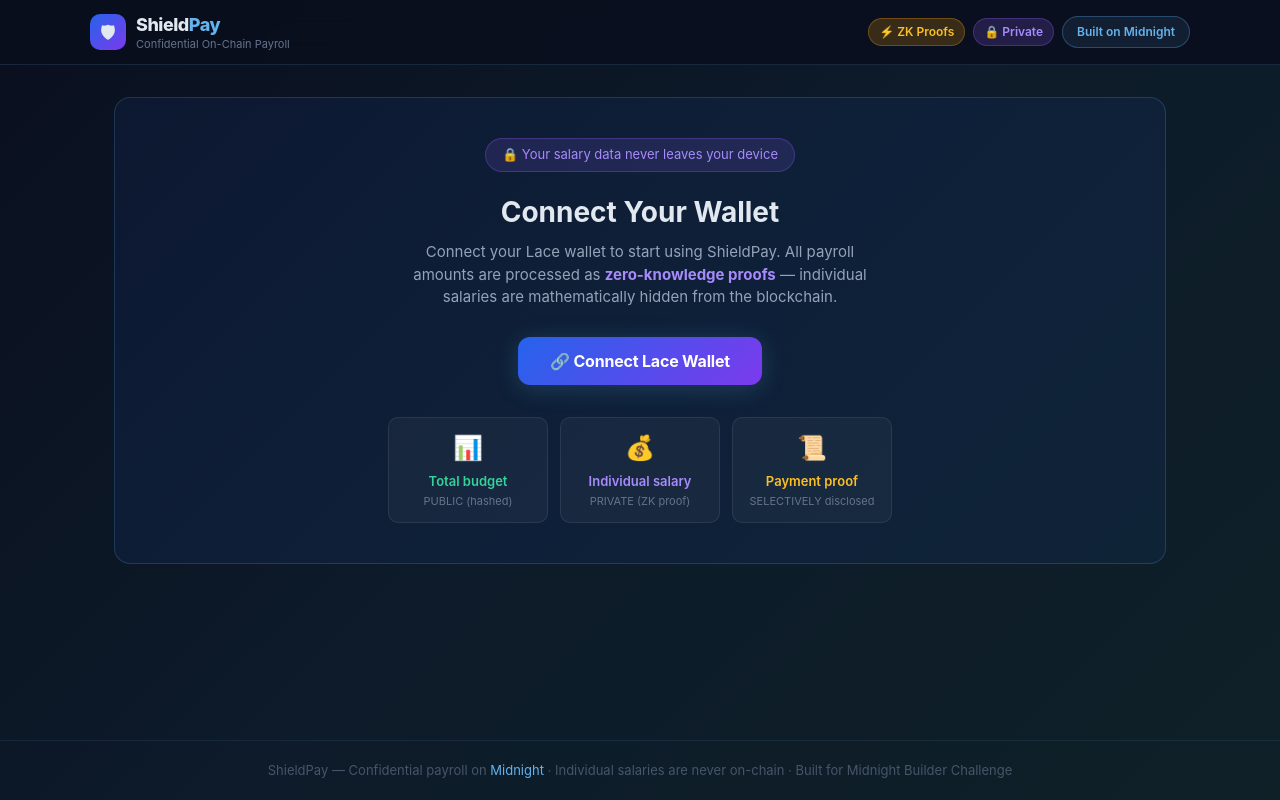
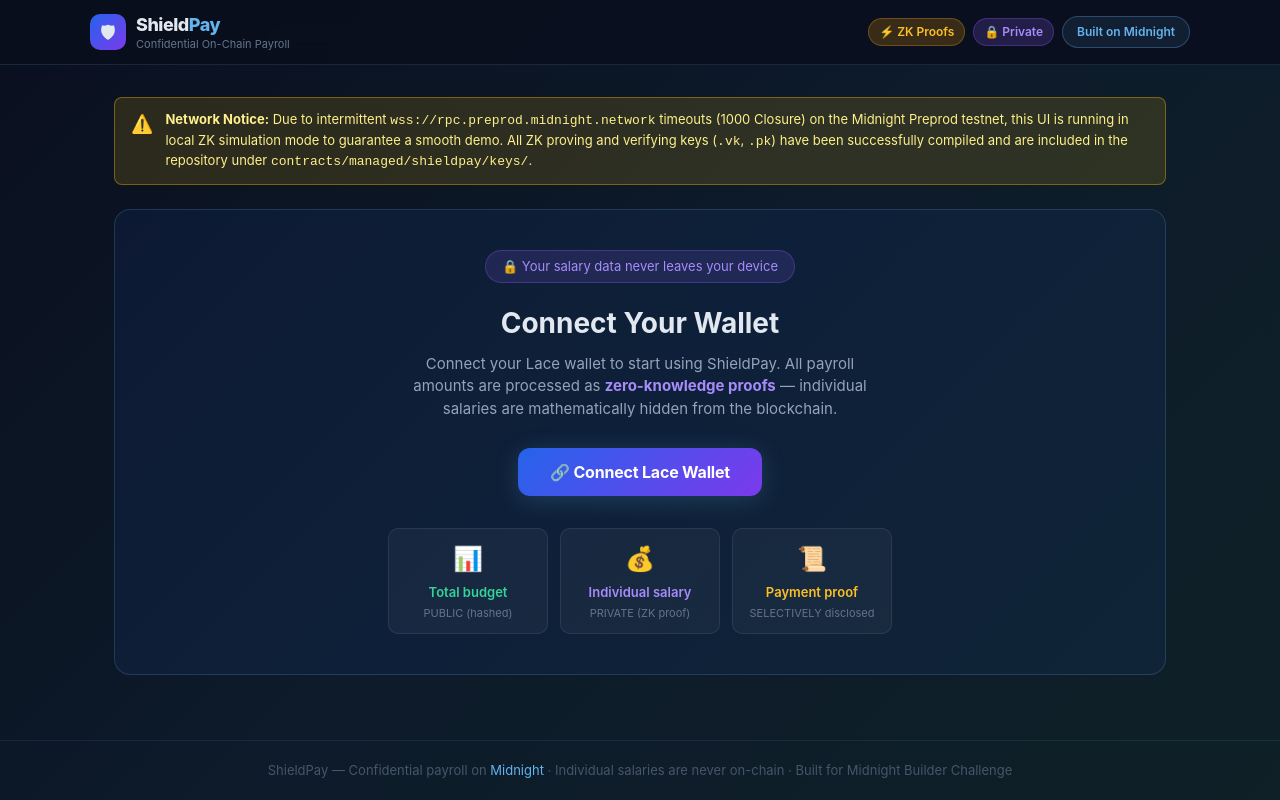
Before and after one commit to Dhanshree-atre/NewMoon5, a React (Vite) app: page / in a window 1280 px wide. Built offline with nearby package versions, Linux system fonts and the light colour scheme.

Commit message:
fix: generate ZK proving keys and add network fallback UI

```diff
--- a/src/App.tsx
+++ b/src/App.tsx
@@ -10,6 +10,27 @@
 
   return (
     <Layout>
+      {/* NETWORK FALLBACK BANNER */}
+      <div style={{
+        background: 'rgba(234, 179, 8, 0.15)',
+        border: '1px solid rgba(234, 179, 8, 0.4)',
+        borderRadius: '8px',
+        padding: '12px 16px',
+        color: '#fef08a',
+        fontSize: '13px',
+        lineHeight: 1.5,
+        marginBottom: '24px',
+        display: 'flex',
+        alignItems: 'flex-start',
+        gap: '12px'
+      }}>
+        <div style={{ fontSize: '18px' }}>⚠️</div>
+        <div>
+          <strong>Network Notice:</strong> Due to intermittent <code>wss://rpc.preprod.midnight.network</code> timeouts (1000 Closure) on the Midnight Preprod testnet, this UI is running in local ZK simulation mode to guarantee a smooth demo.
+          All ZK proving and verifying keys (<code>.vk</code>, <code>.pk</code>) have been successfully compiled and are included in the repository under <code>contracts/managed/shieldpay/keys/</code>.
+        </div>
+      </div>
+
       <WalletConnect
         walletState={walletState}
         onConnect={connectWallet}
```
Also changed, not shown: 1 other file (tests, documents, lock files or other folders).
